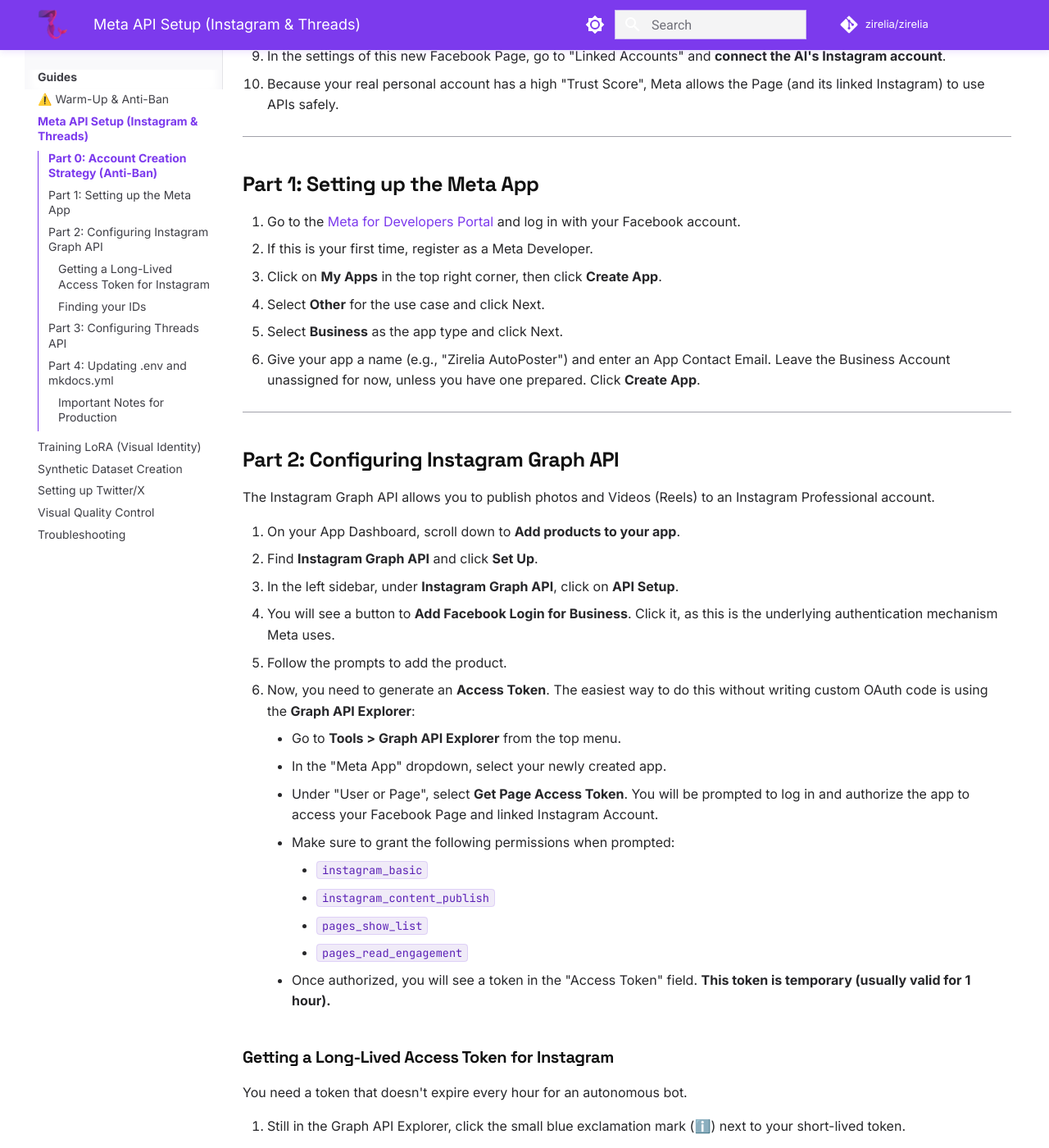
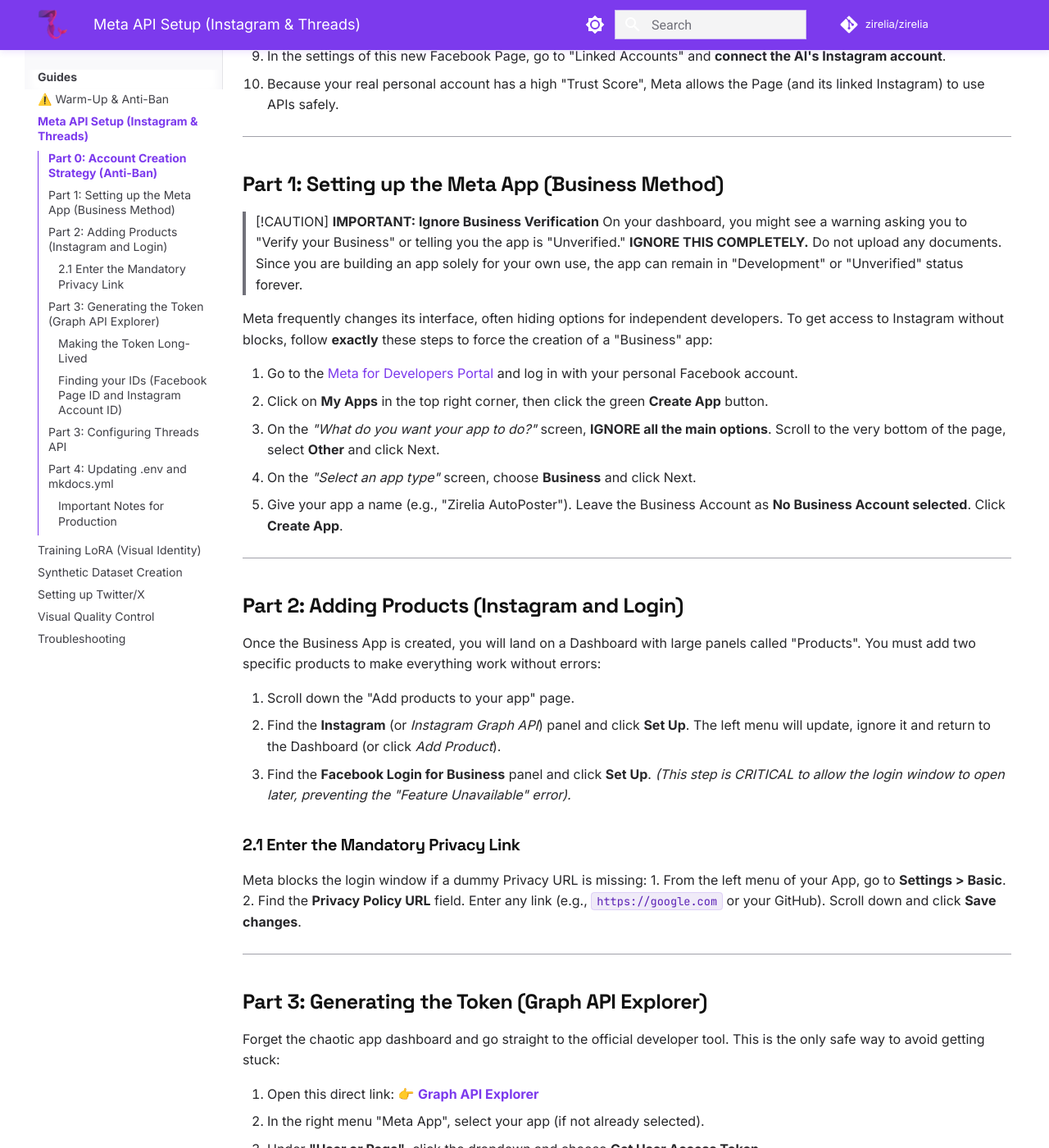
Before and after one commit to zirelia/zirelia, an MkDocs documentation site: the page built from docs/guides/meta_setup.md, in a window 1280 px wide and 1400 px high, scrolled down 968 px. Shown: the whole window at 82% size. Built offline with MkDocs 1.6.1 and Material for MkDocs 9.7.7, drawn with Linux system fonts in a browser that asks for light colours; comment, search, counter and statistics services are not loaded; some of the changed text lies outside the part shown.

Commit message:
adding instagam and facebook pages

````diff
--- a/docs/guides/meta_setup.md
+++ b/docs/guides/meta_setup.md
@@ -32,38 +32,57 @@
 
 ---
 
-## Part 1: Setting up the Meta App
+## Part 1: Setting up the Meta App (Business Method)
 
-1. Go to the [Meta for Developers Portal](https://developers.facebook.com/) and log in with your Facebook account.
-2. If this is your first time, register as a Meta Developer.
-3. Click on **My Apps** in the top right corner, then click **Create App**.
-4. Select **Other** for the use case and click Next.
-5. Select **Business** as the app type and click Next.
-6. Give your app a name (e.g., "Zirelia AutoPoster") and enter an App Contact Email. Leave the Business Account unassigned for now, unless you have one prepared. Click **Create App**.
+> [!CAUTION]
+> **IMPORTANT: Ignore Business Verification**
+> On your dashboard, you might see a warning asking you to "Verify your Business" or telling you the app is "Unverified." **IGNORE THIS COMPLETELY.** Do not upload any documents. Since you are building an app solely for your own use, the app can remain in "Development" or "Unverified" status forever.
+
+Meta frequently changes its interface, often hiding options for independent developers. To get access to Instagram without blocks, follow **exactly** these steps to force the creation of a "Business" app:
+
+1. Go to the [Meta for Developers Portal](https://developers.facebook.com/) and log in with your personal Facebook account.
+2. Click on **My Apps** in the top right corner, then click the green **Create App** button.
+3. On the *"What do you want your app to do?"* screen, **IGNORE all the main options**. Scroll to the very bottom of the page, select **Other** and click Next.
+4. On the *"Select an app type"* screen, choose **Business** and click Next.
+5. Give your app a name (e.g., "Zirelia AutoPoster"). Leave the Business Account as **No Business Account selected**. Click **Create App**.
 
 ---
 
-## Part 2: Configuring Instagram Graph API
+## Part 2: Adding Products (Instagram and Login)
 
-The Instagram Graph API allows you to publish photos and Videos (Reels) to an Instagram Professional account.
+Once the Business App is created, you will land on a Dashboard with large panels called "Products". You must add two specific products to make everything work without errors:
 
-1. On your App Dashboard, scroll down to **Add products to your app**.
-2. Find **Instagram Graph API** and click **Set Up**.
-3. In the left sidebar, under **Instagram Graph API**, click on **API Setup**.
-4. You will see a button to **Add Facebook Login for Business**. Click it, as this is the underlying authentication mechanism Meta uses.
-5. Follow the prompts to add the product.
-6. Now, you need to generate an **Access Token**. The easiest way to do this without writing custom OAuth code is using the **Graph API Explorer**:
-    * Go to **Tools > Graph API Explorer** from the top menu.
-    * In the "Meta App" dropdown, select your newly created app.
-    * Under "User or Page", select **Get Page Access Token**. You will be prompted to log in and authorize the app to access your Facebook Page and linked Instagram Account.
-    * Make sure to grant the following permissions when prompted:
-        * `instagram_basic`
-        * `instagram_content_publish`
-        * `pages_show_list`
-        * `pages_read_engagement`
-    * Once authorized, you will see a token in the "Access Token" field. **This token is temporary (usually valid for 1 hour).**
+1. Scroll down the "Add products to your app" page.
+2. Find the **Instagram** (or *Instagram Graph API*) panel and click **Set Up**. The left menu will update, ignore it and return to the Dashboard (or click *Add Product*).
+3. Find the **Facebook Login for Business** panel and click **Set Up**. *(This step is CRITICAL to allow the login window to open later, preventing the "Feature Unavailable" error).*
 
-### Getting a Long-Lived Access Token for Instagram
+### 2.1 Enter the Mandatory Privacy Link
+Meta blocks the login window if a dummy Privacy URL is missing:
+1. From the left menu of your App, go to **Settings > Basic**.
+2. Find the **Privacy Policy URL** field. Enter any link (e.g., `https://google.com` or your GitHub). Scroll down and click **Save changes**.
+
+---
+
+## Part 3: Generating the Token (Graph API Explorer)
+
+Forget the chaotic app dashboard and go straight to the official developer tool. This is the only safe way to avoid getting stuck:
+
+1. Open this direct link: 👉 **[Graph API Explorer](https://developers.facebook.com/tools/explorer/)**
+2. In the right menu "Meta App", select your app (if not already selected).
+3. Under **"User or Page"**, click the dropdown and choose **Get User Access Token**.
+4. A Facebook popup will open: log in with your personal account and **select all your Pages and Instagram accounts**. Confirm. (If you previously got a "Feature Unavailable" error here, the Privacy URL and Facebook Login fix from Part 2 solved it).
+5. Under the **Permissions** section (still on the right), use the search bar or dropdowns to **add these 5 items**:
+    * `instagram_basic`
+    * `instagram_content_publish`
+    * `pages_show_list`
+    * `pages_read_engagement`
+    * `pages_manage_posts` (Strictly required to publish on the Facebook Page)
+    *(If you want Threads, also add `threads_basic` and `threads_content_publish`).*
+6. Click the giant green button **Generate Access Token** and re-confirm the Facebook popup.
+7. WE ARE CLOSE: Return to the **User or Page** dropdown and open it. Click on the **Name of your Page** (e.g., "Sienna Fox").
+8. The long string in the center of the screen will change: **that is your Page Token**! Copy it somewhere safe.
+
+### Making the Token Long-Lived
 
 You need a token that doesn't expire every hour for an autonomous bot.
 
@@ -72,30 +91,41 @@
 3. At the bottom of the tool page, click **Extend Access Token**.
 4. This will generate a long-lived token (usually valid for 60 days). **Copy this token**. This will be your `META_ACCESS_TOKEN` in the `.env` file.
 
-### Finding your IDs
+### Finding your IDs (Facebook Page ID and Instagram Account ID)
 
-You also need your Facebook Page ID and Instagram Account ID for the API calls.
+To make the posting script work (and paste them into your `.env` file), Zirelia needs to know exactly the ID of the bridge Page and the ID of the Instagram profile. The Graph API Explorer offers the simplest way without struggling with JSON parsing:
 
-1. In the Graph API Explorer, enter `me/accounts` in the query box and click **Submit**.
-2. Find the ID of the Facebook Page linked to your Instagram account in the JSON response. This is your `FACEBOOK_PAGE_ID`.
-3. Now, enter `{FACEBOOK_PAGE_ID}?fields=instagram_business_account` in the query box (replace with your actual ID) and click **Submit**.
-4. The JSON response will contain your `instagram_business_account` ID. This is your `INSTAGRAM_ACCOUNT_ID`.
-
----
+1. Go back to the **Graph API Explorer** (ensure your Page Token is still loaded in the "Access Token" field).
+2. In the left panel titled **Access Token Info**, find the clickable blue "App ID" row, or even better, the **Page ID** row that appears when you generate a Page Token.
+3. If you don't see it, in the top query field (where it says `GET v18.0 /`) simply type `me` and click **Submit**.
+4. The JSON response on the right will look like:
+   ```json
+   {
+     "name": "Your Page Name",
+     "id": "123456789012345"
+   }
+   ```
+5. That number `123456789012345` is your **`FACEBOOK_PAGE_ID`**. Copy it and paste it into the `.env` file.
+6. Now change the query field at the top to: `{YOUR_PAGE_ID}?fields=instagram_business_account` (replace the bracketed part with the number you just copied) and click **Submit** again.
+7. The response will change to:
+   ```json
+   {
+     "instagram_business_account": {
+       "id": "987654321098765"
+     },
+     "id": "123456789012345"
+   }
+   ```
+8. That new number under `instagram_business_account` (e.g., `987654321098765`) is your **`INSTAGRAM_ACCOUNT_ID`**. Copy it and save it in the `.env` file.
 
 ## Part 3: Configuring Threads API
 
-The Threads API is separate from the Instagram Graph API but is managed within the same Meta App.
+If you also want to post to Threads, you must add the related product. In "Business" Apps, Threads might be located in a different section than the main panels.
 
-1. Go back to your App Dashboard.
-2. Click **Add Product** in the left sidebar.
-3. Find **Threads API** and click **Set Up**.
-4. In the left sidebar under Threads API, go to **Settings**.
-5. You need to configure the OAuth settings. Add `https://localhost` or your local development URL to the **Valid OAuth Redirect URIs**.
-6. Just like with Instagram, you need an Access Token. Meta provides a [Threads API Token Generator Tool](https://developers.facebook.com/docs/threads/get-started) in their documentation specifically for testing.
-    * Alternatively, you can use the Graph API Explorer again, but select the Threads App permissions (`threads_basic`, `threads_content_publish`).
-7. Generate a long-lived token following a similar process to Instagram (exchanging the short-lived token for a long-lived one via the `/oauth/access_token` endpoint).
-    * *Note: Threads tokens also typically expire after 60 days and need refreshing.*
+1. From the left menu, click on **Use Cases** (if present) or search for Threads among the Products.
+2. If using "Use Cases", select the option to customize permissions and click *Add*. Search for **Threads API**.
+3. In the Threads specific settings (if displayed), add `https://localhost` or your local development URL to the **Valid OAuth Redirect URIs**.
+4. You can request the token for Threads directly from the Graph API Explorer using the same steps as Instagram, but asking for `threads_basic` and `threads_content_publish` permissions.
 
 ---
 
--- a/run_scheduler.py
+++ b/run_scheduler.py
@@ -3,7 +3,7 @@
 # License: Elastic License 2.0 (ELv2) - https://www.elastic.co/licensing/elastic-license
 
 
-from virtual_influencer_engine.core.automation.scheduler import SmartScheduler
+from core.automation.scheduler import SmartScheduler
 import logging
 import sys
 import os
````
Also changed, not shown: MANUAL_POSTING.md (+4 -4 lines), demo.py (+7 -7 lines), docker-compose.yml (+11 -11 lines), main.py (+6 -1 lines), roadmap/guide-ita/Guida_Meta_IT.md (+72 -43 lines), roadmap/guide-ita/Troubleshooting_Meta_Token.md (added, +54 -0 lines), 6 other files.
